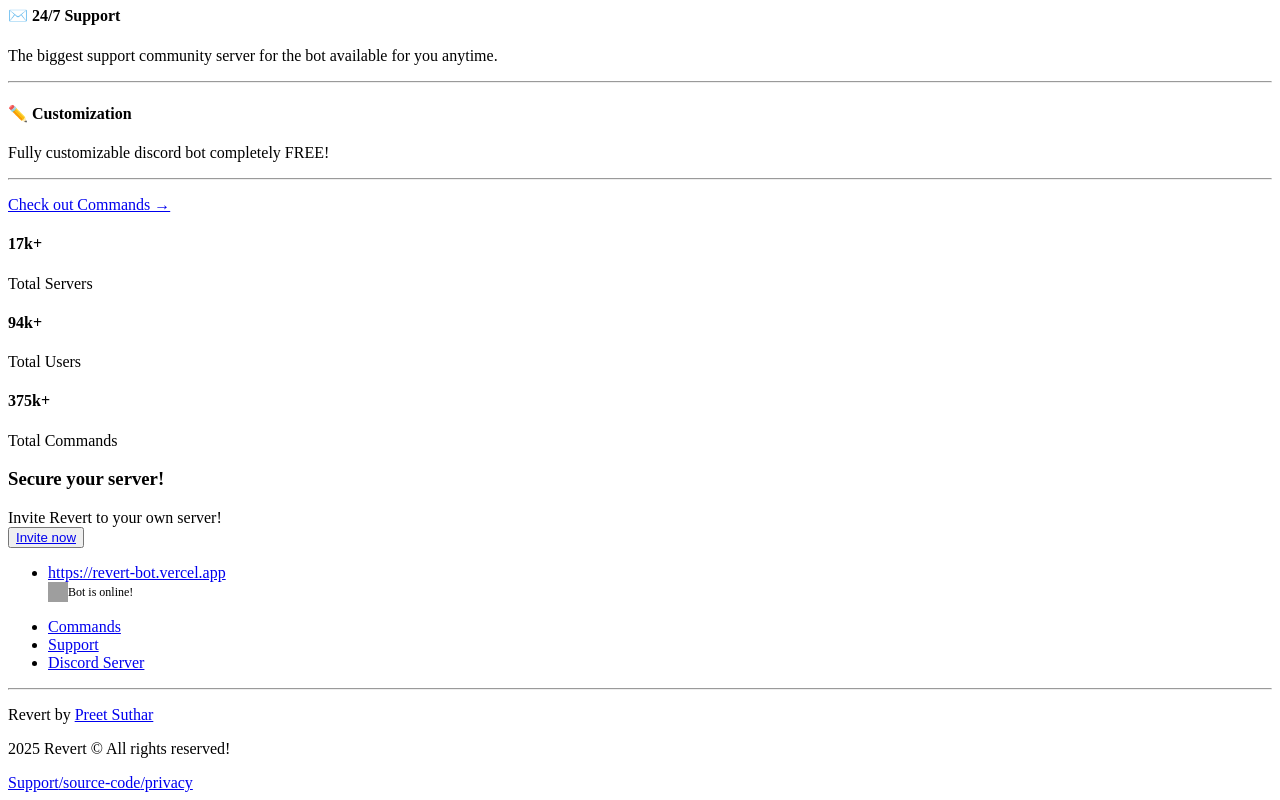
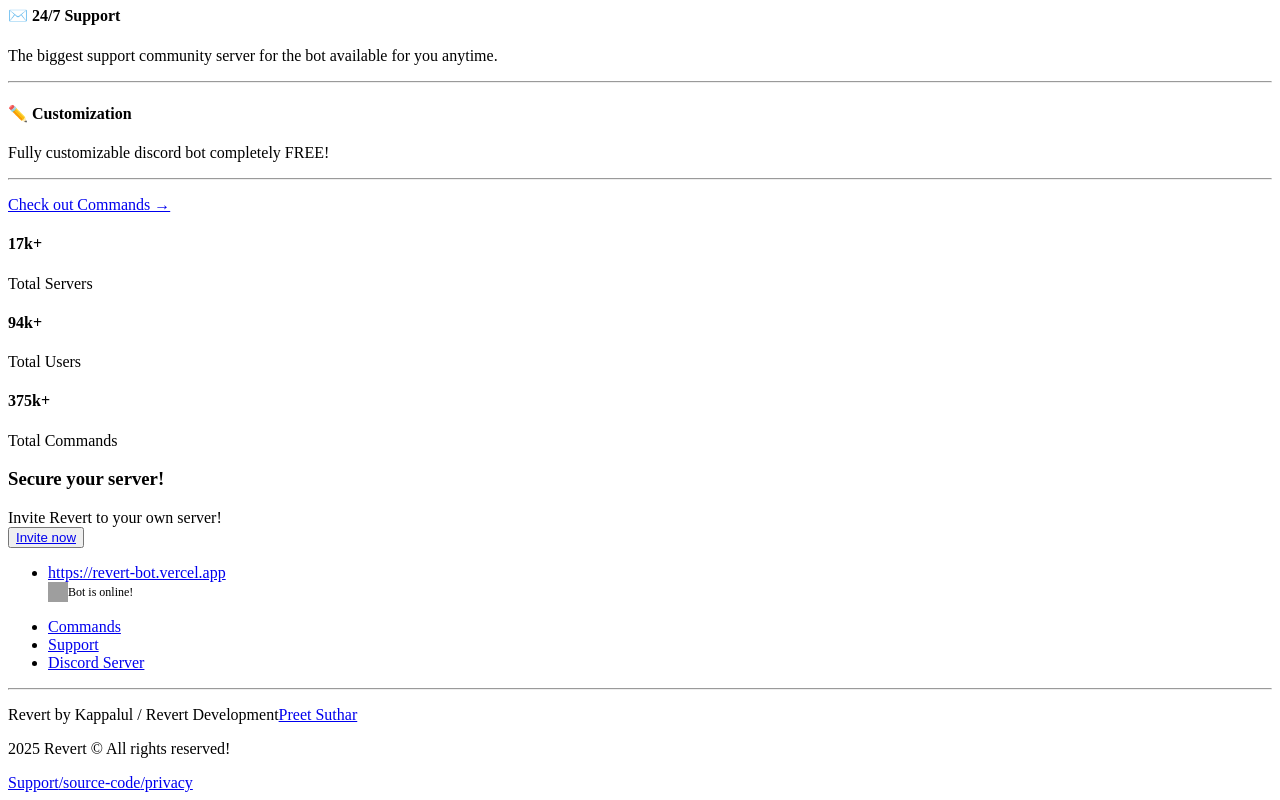
Before and after one commit to plcheaters/Revert-Bot, a Next.js app: page / in a window 1280 px wide. Shown: the part 457-1257 px from the top of the page. Built offline with nearby package versions, Linux system fonts and the light colour scheme; grey boxes are pictures that could not be loaded.

Commit message:
Update Footer.js

```diff
--- a/src/components/Footer.js
+++ b/src/components/Footer.js
@@ -59,7 +59,7 @@
           <hr />
           <div>
             <p className="p-color">
-              Revert by{" "}
+              Revert by Kappalul / Revert Development
               <Link
                 href="https://github.com/kappalulyt"
                 className="h-color no-decoration"
```
